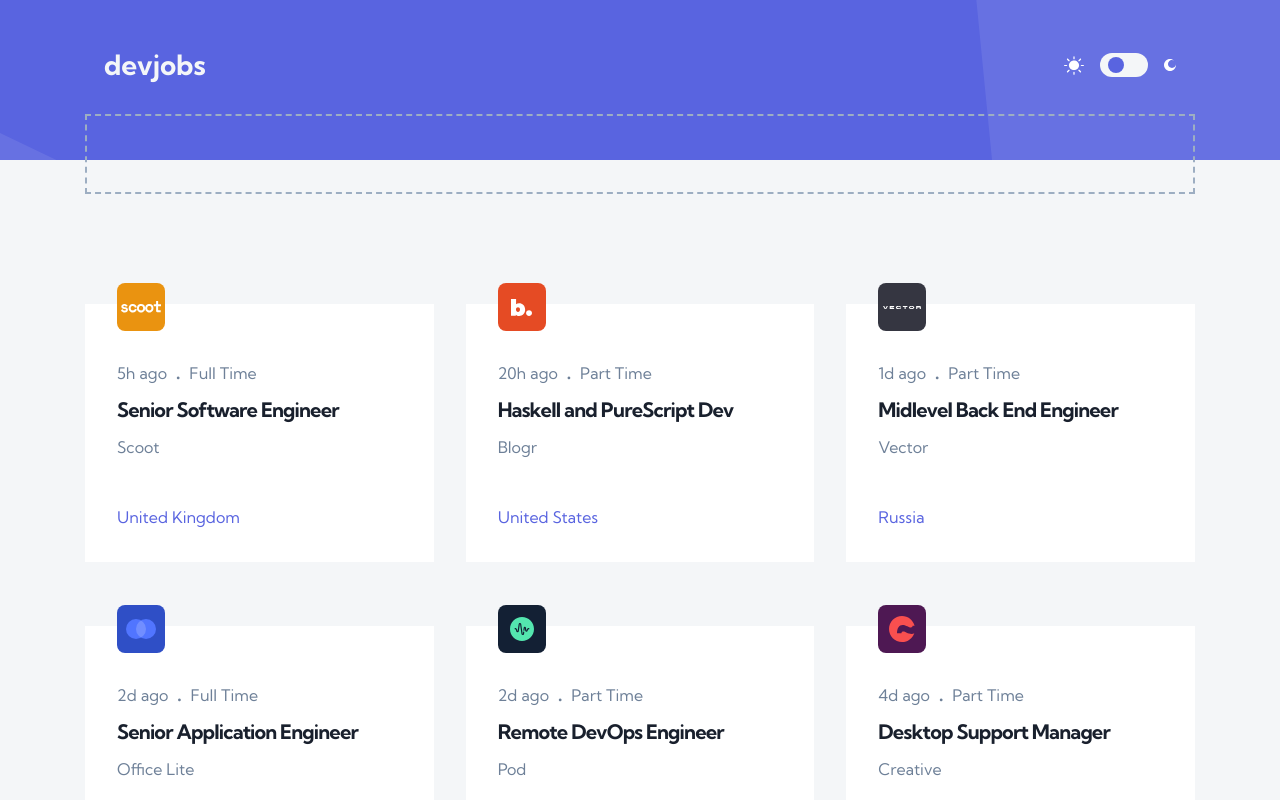
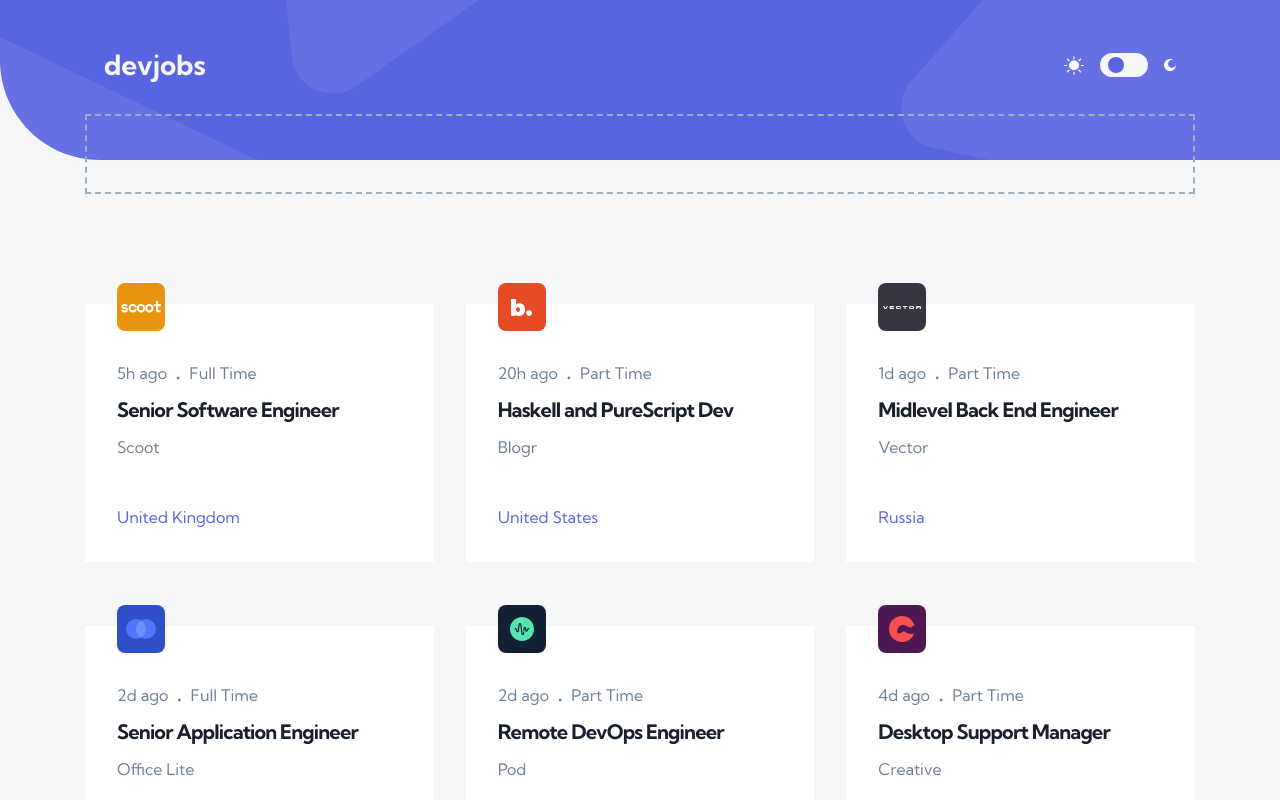
Before and after one commit to DpbProjects/devjob-web-app, a React (Vite) app: page / in a window 1280 px wide. Shown: the top 800 px of the page. Built offline with nearby package versions, Linux system fonts and the light colour scheme.

Commit message:
fix: change background img url path to to public

```diff
--- a/tailwind.config.js
+++ b/tailwind.config.js
@@ -8,10 +8,8 @@ export default {
         sans: ["Kumbh Sans", "sans-serif"],
       },
       backgroundImage: {
-        "header-pattern-desktop":
-          "url('./src/assets/desktop/bg-pattern-header.svg')",
-        "header-pattern-mobile":
-          "url('./src/assets/mobile/bg-pattern-header.svg')",
+        "header-pattern-desktop": "url('/bg-pattern-header.svg')",
+        "header-pattern-mobile": "url('/bg-pattern-header.svg')",
       },
     },
     colors: {
```
